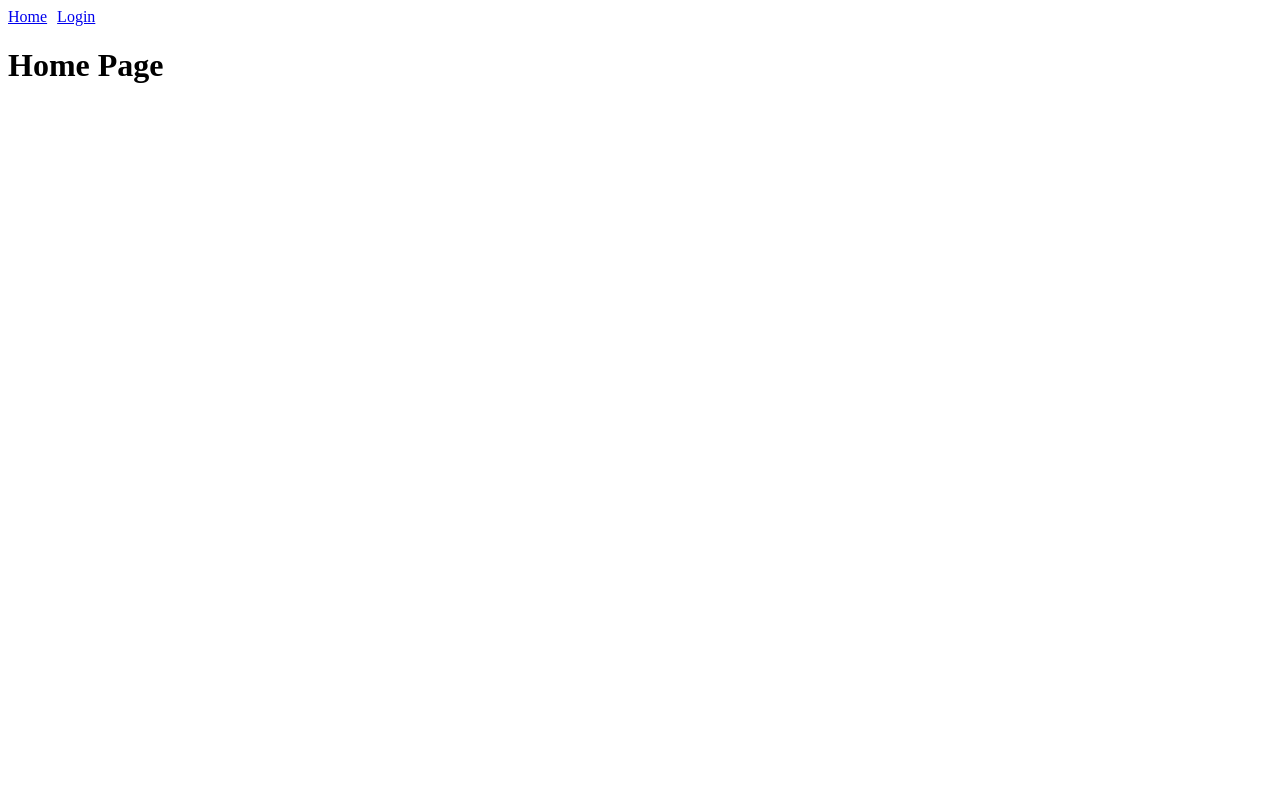
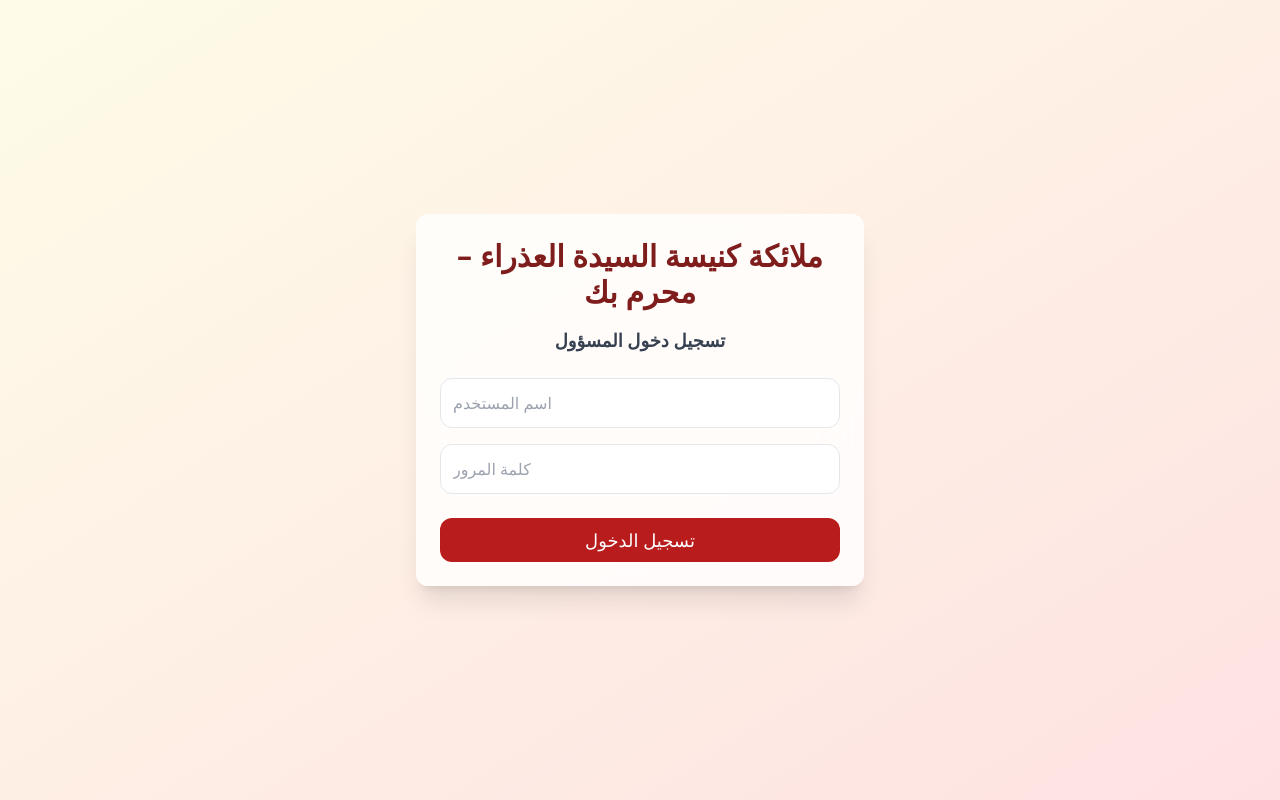
Before and after one commit to TheInvisiblerM/angels-app, a React (Vite) app: page / in a window 1280 px wide. Built offline with nearby package versions, Linux system fonts and the light colour scheme.

Commit message:
Add files via upload

```diff
--- a/src/App.jsx
+++ b/src/App.jsx
@@ -1,25 +1,99 @@
+import React, { useState } from "react";
+import { BrowserRouter as Router, Routes, Route, Link, Navigate } from "react-router-dom";
 
-import { BrowserRouter, Routes, Route, Link } from "react-router-dom";
+// --- UI Components ---
+import { Card, CardContent } from "./components/ui/card";  // المسار مضبوط على فولدر components/ui
+import { Button } from "./components/ui/button";
 
-function Home() {
-  return <h1>Home Page</h1>;
-}
-function Login() {
-  return <h1>Login Page</h1>;
+// --- Auth ---
+const AUTH_USERNAME = "admin";
+const AUTH_PASSWORD = "1234";
+
+function ProtectedRoute({ children }) {
+  const isLogged = localStorage.getItem("logged") === "true";
+  return isLogged ? children : <Navigate to="/" />;
 }
 
+// --- Login Page ---
+function Login() {
+  const [user, setUser] = useState("");
+  const [pass, setPass] = useState("");
+  const [error, setError] = useState("");
+
+  function handleLogin() {
+    if (user === AUTH_USERNAME && pass === AUTH_PASSWORD) {
+      localStorage.setItem("logged", "true");
+      window.location.href = "/dashboard";
+    } else {
+      setError("❌ بيانات غير صحيحة");
+    }
+  }
+
+  return (
+    <div className="min-h-screen flex items-center justify-center bg-gradient-to-br from-yellow-50 to-red-100 p-4 bg-[url('/church-bg.jpg')] bg-cover bg-center bg-fixed">
+      <Card className="w-full max-w-md shadow-2xl rounded-2xl p-2 backdrop-blur-lg bg-white/80">
+        <CardContent>
+          <h1 className="text-3xl font-bold text-center mb-4 text-red-900">ملائكة كنيسة السيدة العذراء – محرم بك</h1>
+          <h2 className="text-lg font-semibold text-center mb-6 text-gray-700">تسجيل دخول المسؤول</h2>
+
+          {error && <p className="text-center text-red-600 mb-2">{error}</p>}
+
+          <div className="space-y-4">
+            <input onChange={(e)=>setUser(e.target.value)} placeholder="اسم المستخدم" className="w-full p-3 border rounded-xl" />
+            <input onChange={(e)=>setPass(e.target.value)} placeholder="كلمة المرور" type="password" className="w-full p-3 border rounded-xl" />
+          </div>
+
+          <Button className="w-full text-lg mt-6 rounded-xl" onClick={handleLogin}>تسجيل الدخول</Button>
+        </CardContent>
+      </Card>
+    </div>
+  );
+}
+
+// --- Dashboard (مثال مبسط) ---
+function Dashboard() {
+  return (
+    <div className="min-h-screen bg-[url('/church-bg.jpg')] bg-cover bg-center p-6 space-y-6 backdrop-blur-md bg-white/60">
+      <h1 className="text-4xl font-bold text-center text-red-900">لوحة التحكم</h1>
+      <div className="grid grid-cols-1 md:grid-cols-3 gap-6">
+        <Card className="p-4 rounded-2xl shadow-xl hover:shadow-2xl backdrop-blur-md bg-white/80 transition">
+          <CardContent>
+            <Link to="/attendance" className="text-xl block text-center font-semibold">📘 تسجيل الحضور والغياب</Link>
+          </CardContent>
+        </Card>
+
+        <Card className="p-4 rounded-2xl shadow-xl hover:shadow-2xl backdrop-blur-md bg-white/80 transition">
+          <CardContent>
+            <Link to="/mass" className="text-xl block text-center font-semibold">⛪ تسجيل حضور القداس</Link>
+          </CardContent>
+        </Card>
+
+        <Card className="p-4 rounded-2xl shadow-xl hover:shadow-2xl backdrop-blur-md bg-white/80 transition">
+          <CardContent>
+            <Link to="/children" className="text-xl block text-center font-semibold">👼 إدارة بيانات الأطفال</Link>
+          </CardContent>
+        </Card>
+      </div>
+    </div>
+  );
+}
+
+// --- Simple Pages ---
+function Attendance() { return <h1>Attendance Page</h1>; }
+function Mass() { return <h1>Mass Page</h1>; }
+function Children() { return <h1>Children Page</h1>; }
+
+// --- App Router ---
 export default function App() {
   return (
-    <BrowserRouter>
-      <nav style={{ display: "flex", gap: "10px" }}>
-        <Link to="/">Home</Link>
-        <Link to="/login">Login</Link>
-      </nav>
-
+    <Router>
       <Routes>
-        <Route path="/" element={<Home/>} />
-        <Route path="/login" element={<Login/>} />
+        <Route path="/" element={<Login />} />
+        <Route path="/dashboard" element={<ProtectedRoute><Dashboard /></ProtectedRoute>} />
+        <Route path="/attendance" element={<ProtectedRoute><Attendance /></ProtectedRoute>} />
+        <Route path="/mass" element={<ProtectedRoute><Mass /></ProtectedRoute>} />
+        <Route path="/children" element={<ProtectedRoute><Children /></ProtectedRoute>} />
       </Routes>
-    </BrowserRouter>
+    </Router>
   );
 }
--- a/src/main.jsx
+++ b/src/main.jsx
@@ -2,6 +2,7 @@
 import React from 'react'
 import ReactDOM from 'react-dom/client'
 import App from './App'
+import './index.css'
 
 ReactDOM.createRoot(document.getElementById('root')).render(
   <React.StrictMode>
```
